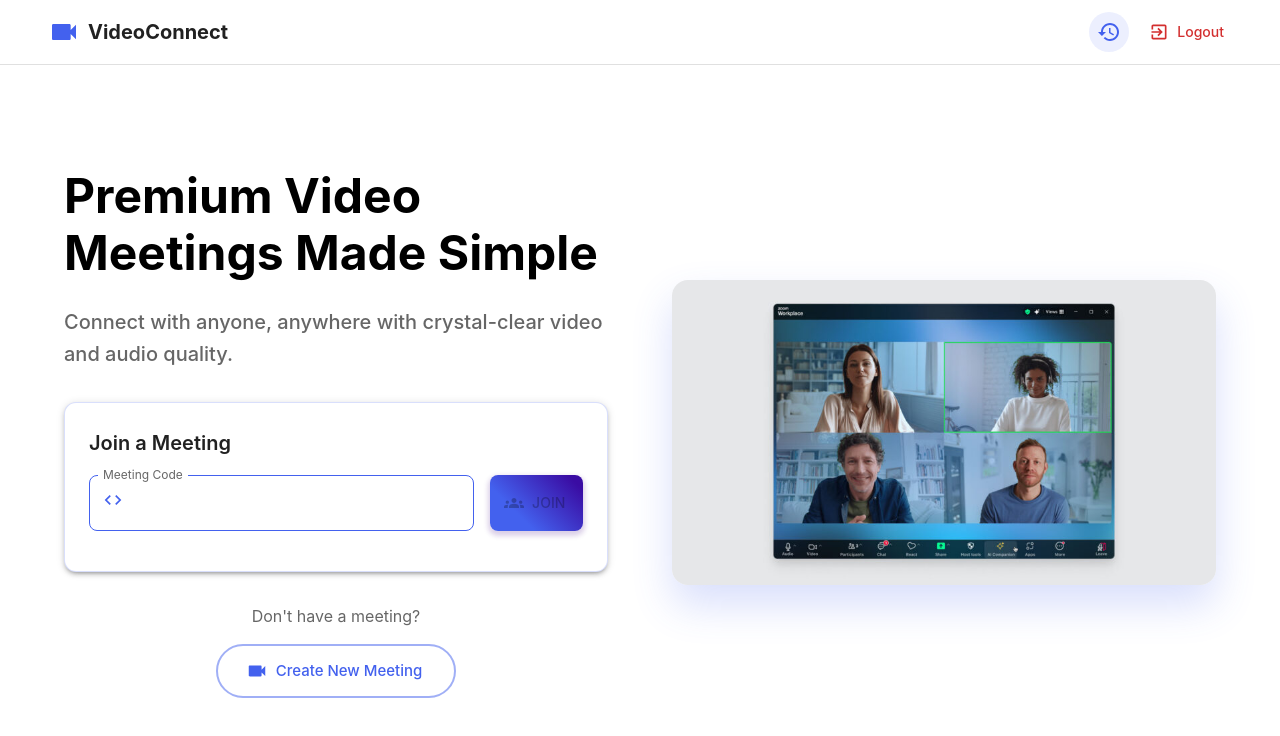
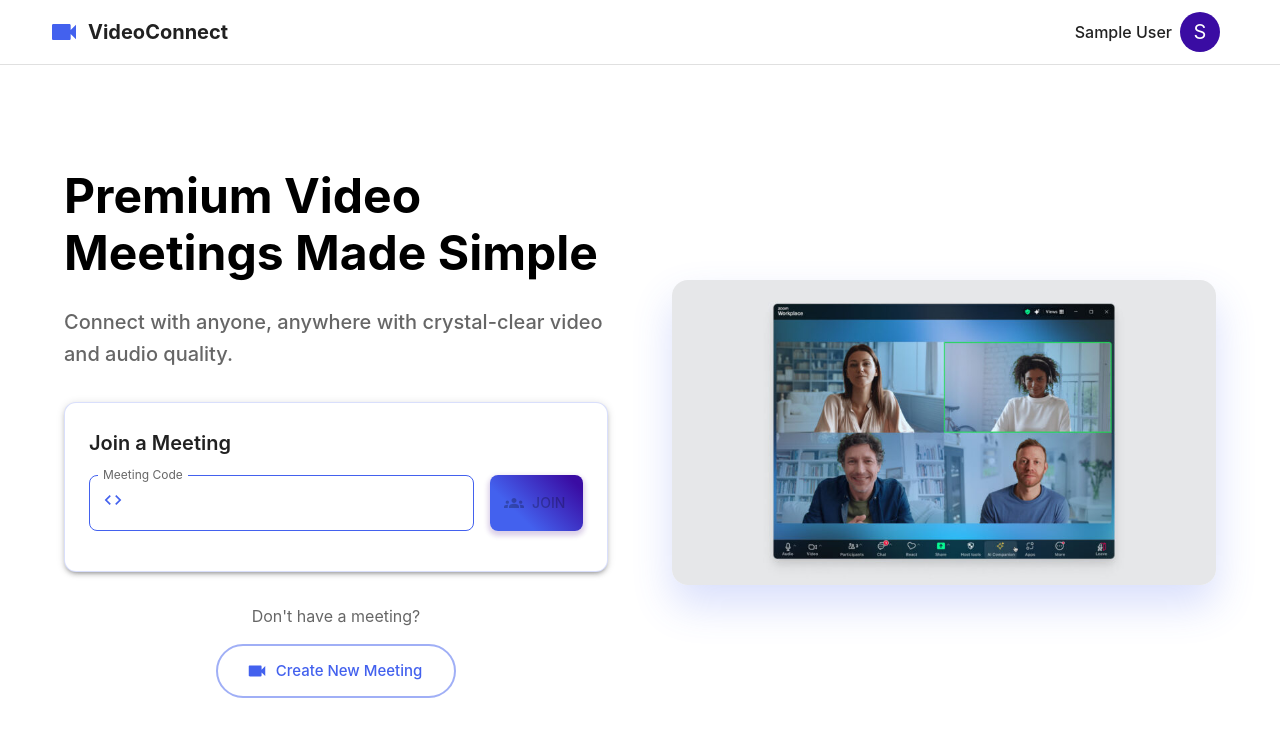
Before and after one commit to Raj72620/Video-Conference-app, a React (Create React App) app in the folder frontend/: page /home in a window 1280 px wide. Shown: the top 736 px of the page. Built offline with nearby package versions, Linux system fonts and the light colour scheme; sample sign-in values are in the browser's storage.

Commit message:
updated new files

```diff
--- a/frontend/src/contexts/AuthContext.jsx
+++ b/frontend/src/contexts/AuthContext.jsx
@@ -19,7 +19,14 @@ export const AuthProvider = ({ children }) => {
     const authContext = useContext(AuthContext);
 
 
-    const [userData, setUserData] = useState(authContext);
+    const [userData, setUserData] = useState(() => {
+        try {
+            const user = localStorage.getItem("user");
+            return user ? JSON.parse(user) : null;
+        } catch (e) {
+            return null;
+        }
+    });
 
 
     const router = useNavigate();
@@ -57,6 +64,8 @@ const handleRegister = async (name, username, password) => {
 
             if (request.status === httpStatus.OK) {
                 localStorage.setItem("token", request.data.token);
+                localStorage.setItem("user", JSON.stringify(request.data.user)); // Save user data
+                setUserData(request.data.user); // Update state
                 router("/home")
             }
         } catch (err) {
--- a/frontend/src/pages/home.jsx
+++ b/frontend/src/pages/home.jsx
@@ -1,4 +1,4 @@
-import React, { useContext, useState } from 'react';
+import React, { useContext, useState, useEffect } from 'react';
 import withAuth from '../utils/withAuth';
 import { useNavigate } from 'react-router-dom';
 import {
@@ -12,14 +12,27 @@ import {
   Container,
   Paper,
   Stack,
-  styled
+  styled,
+  Avatar,
+  Dialog,
+  DialogTitle,
+  DialogContent,
+  DialogActions,
+  List,
+  ListItem,
+  ListItemText,
+  Divider,
+  Chip
 } from '@mui/material';
 import {
   Restore as HistoryIcon,
   ExitToApp as LogoutIcon,
   Videocam as MeetingIcon,
   Groups as JoinMeetingIcon,
-    Code as CodeIcon
+  Code as CodeIcon,
+  Person as PersonIcon,
+  CalendarToday as DateIcon,
+  Delete as DeleteIcon
 } from '@mui/icons-material';
 import { AuthContext } from '../contexts/AuthContext';
 import { createTheme, ThemeProvider } from '@mui/material/styles';
@@ -74,7 +87,24 @@ const theme = createTheme({
 function HomeComponent() {
   const navigate = useNavigate();
   const [meetingCode, setMeetingCode] = useState("");
-  const { addToUserHistory } = useContext(AuthContext);
+  const { addToUserHistory, getHistoryOfUser, userData, deleteMeeting } = useContext(AuthContext);
+  const [openProfile, setOpenProfile] = useState(false);
+  const [history, setHistory] = useState([]);
+
+  useEffect(() => {
+    if (openProfile) {
+      fetchHistory();
+    }
+  }, [openProfile]);
+
+  const fetchHistory = async () => {
+    try {
+      const data = await getHistoryOfUser();
+      setHistory(data);
+    } catch (err) {
+      console.error("Failed to fetch history", err);
+    }
+  };
 
   const handleJoinVideoCall = async () => {
     if (!meetingCode.trim()) return;
@@ -86,6 +116,32 @@ function HomeComponent() {
     const randomCode = Math.random().toString(36).substring(2, 8);
     navigate(`/${randomCode}`);
   };
+
+  const handleLogout = () => {
+    localStorage.removeItem("token");
+    localStorage.removeItem("user");
+    navigate("/auth");
+  };
+
+  const formatDate = (dateString) => {
+    const date = new Date(dateString);
+    return date.toLocaleDateString('en-US', {
+      day: '2-digit',
+      month: 'short',
+      year: 'numeric',
+      hour: '2-digit',
+      minute: '2-digit'
+    });
+  };
+
+  const handleDeleteMeeting = async (meetingId) => {
+    try {
+      await deleteMeeting(meetingId);
+      fetchHistory(); // Refresh list
+    } catch (err) {
+      console.error(err);
+    }
+  }
 
   return (
     <ThemeProvider theme={theme}>
@@ -106,38 +162,116 @@ function HomeComponent() {
               </Box>
 
               <Box sx={{ display: 'flex', alignItems: 'center', gap: 2 }}>
-                <IconButton
-                  onClick={() => navigate("/history")}
+                <Box
                   sx={{
-                    backgroundColor: 'rgba(67, 97, 238, 0.1)',
-                    '&:hover': {
-                      backgroundColor: 'rgba(67, 97, 238, 0.2)',
-                    }
+                    display: 'flex',
+                    alignItems: 'center',
+                    gap: 1,
+                    cursor: 'pointer',
+                    padding: '4px 12px',
+                    borderRadius: '20px',
+                    '&:hover': { backgroundColor: 'rgba(0,0,0,0.04)' }
                   }}
+                  onClick={() => setOpenProfile(true)}
                 >
-                  <HistoryIcon color="primary" />
-                </IconButton>
-
-                <Button
-                  startIcon={<LogoutIcon />}
-                  onClick={() => {
-                    localStorage.removeItem("token");
-                    navigate("/auth");
-                  }}
-                  sx={{
-                    textTransform: 'none',
-                    color: 'error.main',
-                    '&:hover': {
-                      backgroundColor: 'rgba(211, 47, 47, 0.1)',
-                    }
-                  }}
-                >
-                  Logout
-                </Button>
+                  <Typography variant="body1" sx={{ fontWeight: 500, display: { xs: 'none', sm: 'block' } }}>
+                    {userData?.name || "User"}
+                  </Typography>
+                  <Avatar sx={{ bgcolor: 'secondary.main' }}>
+                    {userData?.name ? userData.name.charAt(0).toUpperCase() : <PersonIcon />}
+                  </Avatar>
+                </Box>
               </Box>
             </Toolbar>
           </Container>
         </AppBar>
+
+        {/* Profile Dialog */}
+        <Dialog
+          open={openProfile}
+          onClose={() => setOpenProfile(false)}
+          maxWidth="sm"
+          fullWidth
+        >
+          <DialogTitle sx={{ display: 'flex', alignItems: 'center', gap: 2 }}>
+            <Avatar sx={{ width: 56, height: 56, bgcolor: 'primary.main' }}>
+              {userData?.name ? userData.name.charAt(0).toUpperCase() : <PersonIcon />}
+            </Avatar>
+            <Box>
+              <Typography variant="h6">{userData?.name}</Typography>
+              <Typography variant="body2" color="text.secondary">
+                {userData?.username}
+              </Typography>
+            </Box>
+            <Button
+              startIcon={<LogoutIcon />}
+              color="error"
+              onClick={handleLogout}
+              sx={{ ml: 'auto' }}
+            >
+              Logout
+            </Button>
+          </DialogTitle>
+          <Divider />
+          <DialogContent>
+            <Typography variant="h6" sx={{ mb: 2, display: 'flex', alignItems: 'center', gap: 1 }}>
+              <HistoryIcon color="action" /> Meeting History
+            </Typography>
+
+            {history.length === 0 ? (
+              <Typography color="text.secondary" align="center" sx={{ py: 4 }}>
+                No meeting history found.
+              </Typography>
+            ) : (
+              <List sx={{ maxHeight: '400px', overflow: 'auto' }}>
+                {history.map((meeting) => (
+                  <Paper key={meeting._id} elevation={1} sx={{ mb: 2, overflow: 'hidden' }}>
+                    <ListItem
+                      secondaryAction={
+                        <Box>
+                          <Button
+                            size="small"
+                            onClick={() => {
+                              setOpenProfile(false);
+                              navigate(`/${meeting.meetingCode}`);
+                            }}
+                          >
+                            Join
+                          </Button>
+                          <IconButton edge="end" aria-label="delete" onClick={() => handleDeleteMeeting(meeting._id)}>
+                            <DeleteIcon color="error" fontSize='small' />
+                          </IconButton>
+                        </Box>
+                      }
+                    >
+                      <ListItemText
+                        primary={
+                          <Box sx={{ display: 'flex', alignItems: 'center', gap: 1 }}>
+                            <CodeIcon fontSize="small" color="primary" />
+                            <Typography variant="subtitle1" fontWeight="bold">
+                              {meeting.meetingCode}
+                            </Typography>
+                          </Box>
+                        }
+                        secondary={
+                          <Box sx={{ display: 'flex', alignItems: 'center', gap: 1, mt: 0.5 }}>
+                            <DateIcon fontSize="small" color="action" />
+                            <Typography variant="body2" color="text.secondary">
+                              {formatDate(meeting.date)}
+                            </Typography>
+                          </Box>
+                        }
+                      />
+                    </ListItem>
+                  </Paper>
+                ))}
+              </List>
+            )}
+          </DialogContent>
+          <DialogActions>
+            <Button onClick={() => setOpenProfile(false)}>Close</Button>
+          </DialogActions>
+        </Dialog>
 
         {/* Main Content */}
         <Container maxWidth="lg" sx={{
@@ -230,7 +364,7 @@ function HomeComponent() {
             </Box>
 
             {/* Right Panel - Illustration */}
-               <Box sx={{
+            <Box sx={{
               display: { xs: 'none', md: 'flex' },
               justifyContent: 'center',
               alignItems: 'center',
```
Also changed, not shown: 1 other file (tests, documents, lock files or other folders). Lines whose indentation alone changed are shown as unchanged.
